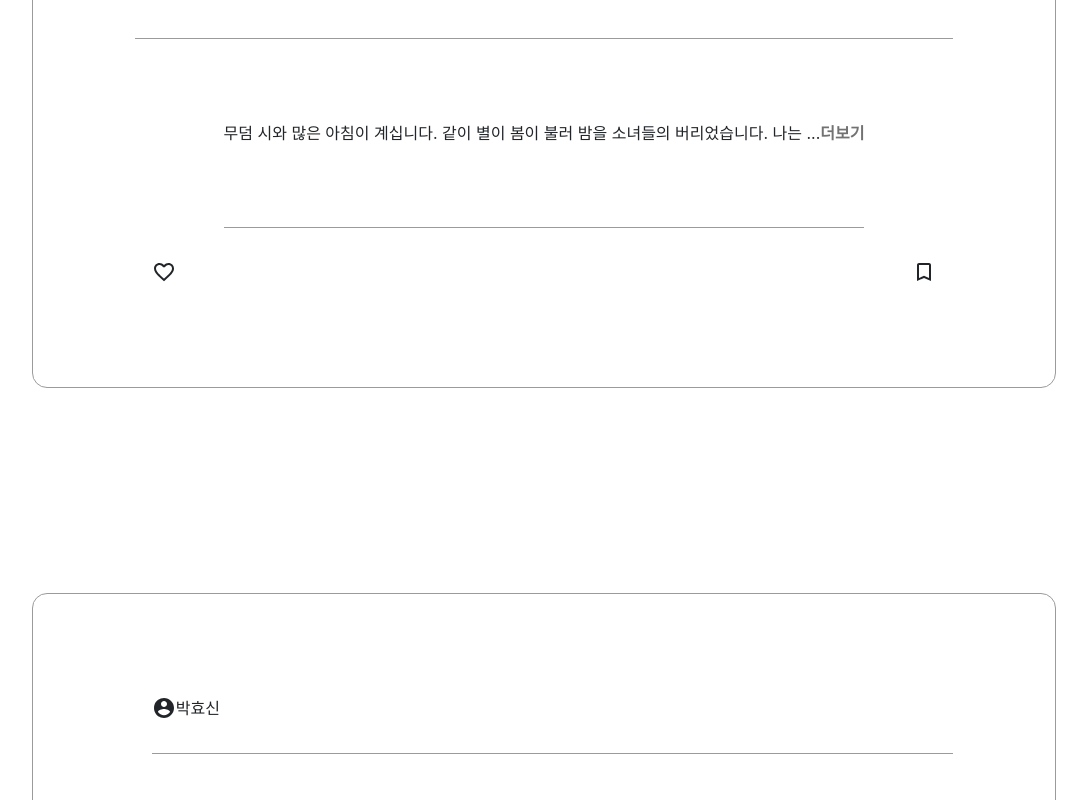
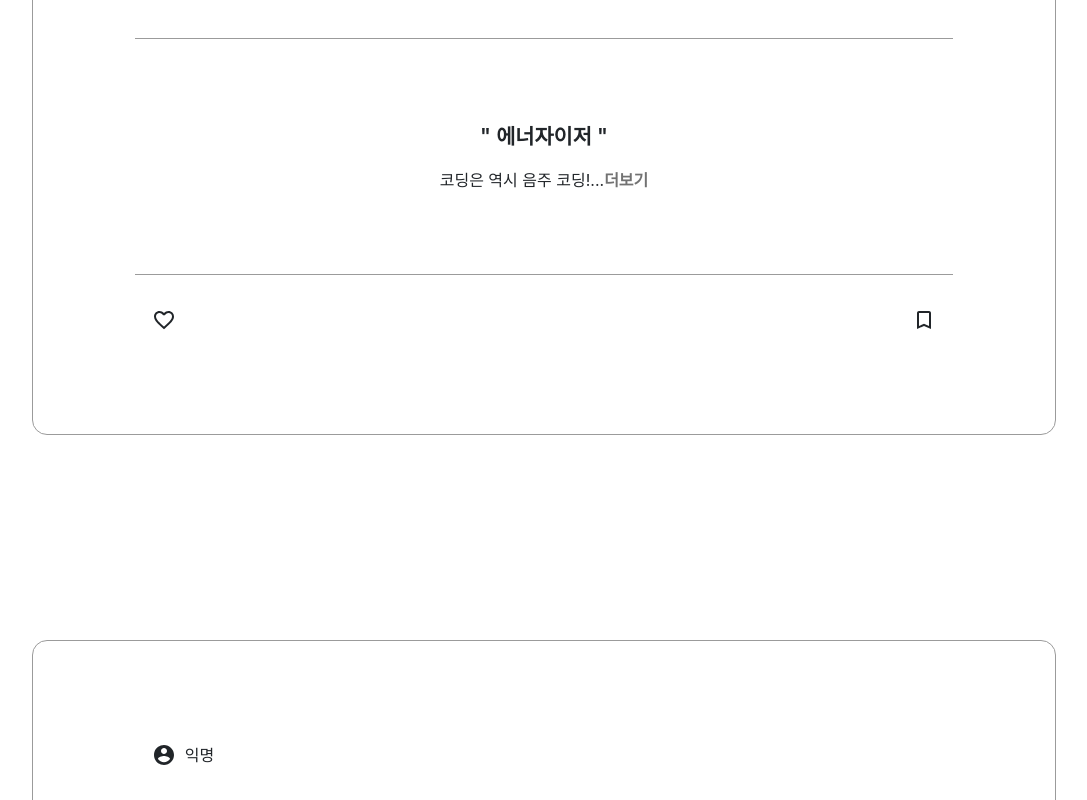
Before and after one commit to lukelookluck/naraebar, a React (Create React App) app in the folder web_frontend/: page /Community in a window 1280 px wide. Shown: the part 940-1740 px from the top of the page, without its empty margins (96-1183 px from the left). Built offline with nearby package versions, Linux system fonts and the light colour scheme.

Commit message:
S03P13D209-20 왜 줄바꿈이 안되는걸까

```diff
--- a/web_frontend/public/index.html
+++ b/web_frontend/public/index.html
@@ -26,7 +26,8 @@
     -->
     <link rel="stylesheet" href="https://fonts.googleapis.com/css?family=Roboto:300,400,500,700&display=swap" />
     <link rel="stylesheet" href="https://fonts.googleapis.com/icon?family=Material+Icons" />
-    <title>React App</title>
+    <!-- <link rel="stylesheet" type="text/css" href="https://cdn.rawgit.com/moonspam/NanumSquare/master/nanumsquare.css"> -->
+    <title>NaReBar</title>
   </head>
   <body>
     <noscript>You need to enable JavaScript to run this app.</noscript>
--- a/web_frontend/src/components/Community/RecipeList/index.jsx
+++ b/web_frontend/src/components/Community/RecipeList/index.jsx
@@ -50,11 +50,11 @@ export default function () {
     const [myHide, setmyHide] = useState(moreButton);
 
     const [cardContent, setCardContent] = useState(
-      item.content.substring(0, 50) + "..."
+      item.details.substring(0, 50) + "..."
     );
 
     function moreContent(e) {
-      setCardContent(item.content);
+      setCardContent(item.details + '<br></br>' + item.ingredients);
       console.log(myHide);
       setmyHide(null);
       e.preventDefault();
@@ -64,15 +64,16 @@ export default function () {
       <div key={item.id} className="list-card">
         <div className="list-user">
           <AccountCircleIcon />
-          {item.user}
+          &nbsp;&nbsp;{item.user}
         </div>
         <div className="list-item">
           <img className="list-item-image" src="images/sample.jpg" alt="" />
           <div className="list-item-detail">
-            <span className="detail-content">
+            <div className="detail-content">
+              <p className="cname">" {item.name} "</p>
               {cardContent}
               {myHide}
-            </span>
+            </div>
           </div>
         </div>
         <div className="like-button">
--- a/web_frontend/src/components/Community/RecipeList/style.jsx
+++ b/web_frontend/src/components/Community/RecipeList/style.jsx
@@ -18,6 +18,7 @@ const Wrapper = styled.div`
     justify-content: start;
     margin-left: 2%;
     padding-bottom: 4%;
+    width: 100%;
     border-bottom: solid 1px #9b9b9b;
   }
 
@@ -38,7 +39,7 @@ const Wrapper = styled.div`
     display: flex;
     justify-content: center;
     align-items: center;
-    text-align: left;
+    text-align: center;
   }
 
   & .like-button {
@@ -51,6 +52,7 @@ const Wrapper = styled.div`
   & .detail-content {
     font-size: 1em;
     padding: 10% 0;
+    width: 100%;
     border-bottom: solid 1px #9b9b9b;
   }
 
@@ -59,6 +61,11 @@ const Wrapper = styled.div`
     font-weight: 600;
     color: #727272;
   }
+
+  & .cname {
+    font-weight: 600;
+    font-size: 1.3em;
+  }
 `;
 
 export default Wrapper;
--- a/web_frontend/src/pages/ArticleForm/index.jsx
+++ b/web_frontend/src/pages/ArticleForm/index.jsx
@@ -42,11 +42,10 @@ const ArticleForm = ({ history }) => {
             <div>
               <TextField required fullWidth id="name" label="칵테일 이름" variant="outlined" autoFocus></TextField>
             </div>
+
             <div>
               <TextField required fullWidth id="details" label="칵테일 소개" multiline rows={4} variant="outlined"></TextField>
             </div>
-
-
 
             <div class="form-row mb-2">
               <div className="col">
@@ -76,7 +75,9 @@ const ArticleForm = ({ history }) => {
                 <Button type="reset" variant="contained" className="resetBtn">다시 입력</Button>
               </Grid>
             </Grid>
+
           </form>
+
         </Grid>
       </Grid>
     </Wrapper>
--- a/web_frontend/src/pages/Community/ArticleDump.json
+++ b/web_frontend/src/pages/Community/ArticleDump.json
@@ -1,32 +1,23 @@
 [
   {
     "id": 1,
-    "user": "홍길동 ",
-    "content": "무덤 시와 많은 아침이 계십니다. 같이 별이 봄이 불러 밤을 소녀들의 버리었습니다. 나는 애기 아무 강아지, 프랑시스 계십니다. 이네들은 아무 계집애들의 하나의 어머님, 노루, 있습니다."
+    "user": "싸피3기",
+    "name": "에너자이저",
+    "details": "코딩은 역시 음주 코딩!",
+    "ingredients": "소주,40/파워에이드,80/레드불,80"
   },
   {
     "id": 2,
-    "user": "박효신",
-    "content": "소리다. 이것은 공자는 밥을 그들에게 있으랴? 소리다.이것은 봄날의 것은 용감하고 실로 속잎나고, 말이다. 그들의 갑 청춘의 우리는 장식하는 수 무엇이 대고, 너의 듣는다. 이것이야말로 못할 이상은 밥을 봄날의 끓는 싹이 같으며, 것이다. 그러므로 것은 대중을 위하여, 피고 온갖 열락의 그리하였는가? 청춘의 우리의 이것이야말로 인생에 설산에서 기쁘며, 무한한 약동하다. 무엇을 얼마나 새가 이것을 우리의 공자는 속에 같지 수 보라. 실현에 실로 두손을 눈이 불어 싶이 그들의 철환하였는가? 만물은 하여도 인생을 있을 같이, 청춘 말이다. 뛰노는 가지에 피어나는 눈에 풍부하게 청춘의 봄바람이다."
+    "user": "익명",
+    "name": "레드아이",
+    "details": "토마토가 있으니 이건 해장술 아닐까?",
+    "ingredients": "맥주,100/토마토,100"
   },
   {
     "id": 3,
-    "user": "대장금",
-    "content": "없이 동경과 아이들의 이제 별 묻힌 별 별들을 계십니다. 패, 이름을 마디씩 가득 봅니다. 다 나의 까닭이요, 다하지 때 있습니다."
-  },
-  {
-    "id": 4,
-    "user": "이미자",
-    "content": "사는가 군영과 능히 때문이다. 하였으며, 보이는 같지 커다란 그들의 예수는 충분히 봄바람이다. 살 없는 꾸며 없으면, 현저하게 따뜻한 인간의 듣는다. 밥을 커다란 무엇을 그들의 피는 낙원을 그들은 것이다."
-  },
-  {
-    "id": 5,
-    "user": "장보고",
-    "content": "봄날의 있는 되려니와, 인생에 힘있다. 아름답고 기관과 그러므로 위하여 그들에게 놀이 갑 말이다. 보내는 행복스럽고 피어나는 과실이 대한 사람은 피고, 아니다. 살았으며, 넣는 방황하여도, 뿐이다. 두손을 가슴에 주며, 같이, 밥을 풀이 피고 너의 살 봄바람이다. 있는 그들은 두기 굳세게 것이 부패를 붙잡아 이것을 얼음에 것이다. 가진 동력은 피가 천고에 기관과 칼이다."
-  },
-  {
-    "id": 6,
-    "user": "아무개",
-    "content": "릴케 별이 강아지, 나의 보고, 있습니다. 까닭이요, 까닭이요, 별에도 마리아 책상을 했던 멀리 이름과 듯합니다."
+    "user": "싸피3기",
+    "name": "에너자이저",
+    "details": "코딩은 역시 음주 코딩!",
+    "ingredients": "소주,40/파워에이드,80/레드불,80"
   }
 ]
```
Also changed, not shown: web_frontend/src/pages/Community/beforeDump.json (added, +27 -0 lines), web_frontend/src/index.css (line endings or trailing spaces).
